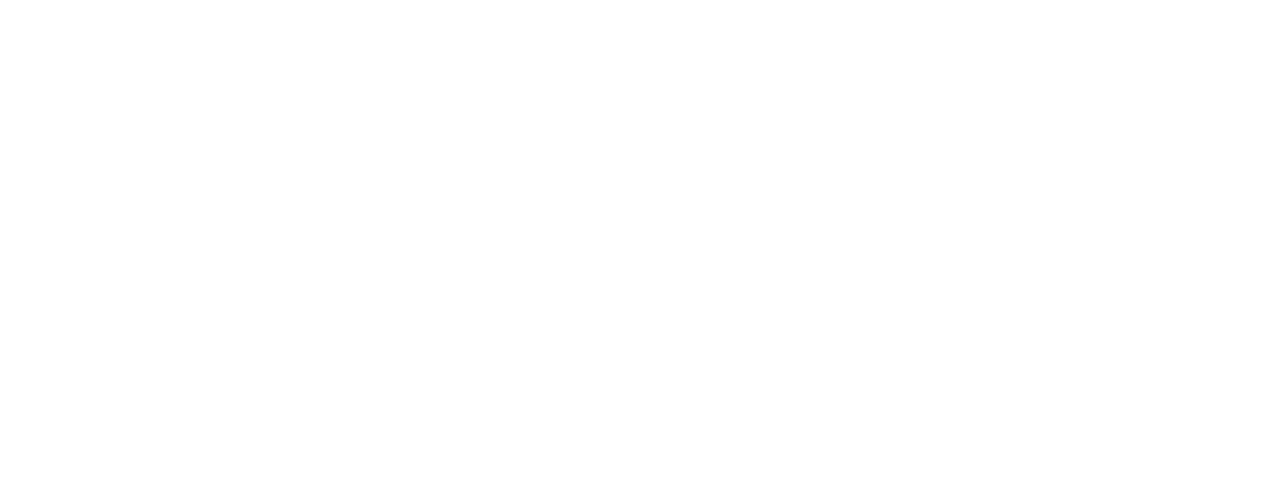
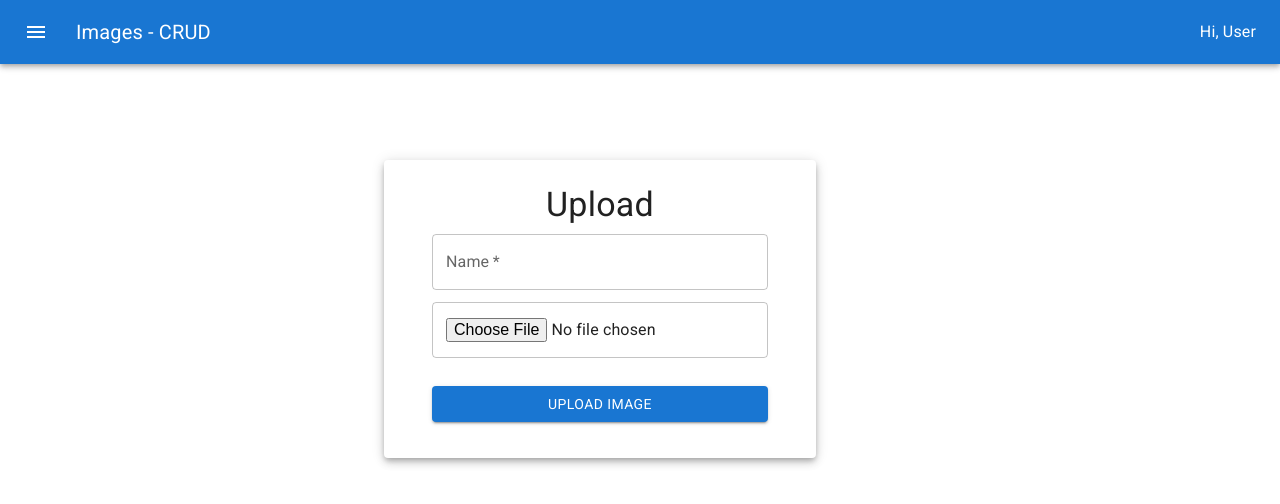
Before and after one commit to JFBatista023/Images-CRUD, a React (Create React App) app: page /dashboard/images/upload in a window 1280 px wide. Before the commit this address had no page. Shown: the top 504 px of the page. Built offline with nearby package versions, Linux system fonts and the light colour scheme.

Commit message:
Second Commit

```diff
--- a/src/App.jsx
+++ b/src/App.jsx
@@ -3,6 +3,8 @@ import { Route, Routes } from "react-router-dom";
 import FormsLogin from "./components/Forms/FormsLogin";
 import FormsRegister from "./components/Forms/FormsRegister";
 import DashboardImages from "./components/Dashboard/DashboardImages";
+import ShowImage from "./components/pages/ShowImage";
+import UploadImage from "./components/pages/UploadImage";
 
 function App() {
   return (
@@ -11,6 +13,12 @@ function App() {
         <Route exact path="/" element={<FormsLogin />} />
         <Route exact path="register/" element={<FormsRegister />} />
         <Route exact path="dashboard/images/" element={<DashboardImages />} />
+        <Route exact path="dashboard/images/:id/" element={<ShowImage />} />
+        <Route
+          exact
+          path="dashboard/images/upload/"
+          element={<UploadImage />}
+        />
       </Routes>
     </div>
   );
--- a/src/components/Dashboard/DashboardImages.jsx
+++ b/src/components/Dashboard/DashboardImages.jsx
@@ -1,95 +1,123 @@
 import React, { useState, useEffect } from "react";
-import Nav from "../Nav/Nav";
-import MenuIcon from "@mui/icons-material/Menu";
+import VisibilityIcon from "@mui/icons-material/Visibility";
+import SearchIcon from "@mui/icons-material/Search";
+import DeleteIcon from "@mui/icons-material/Delete";
 import {
   ImageList,
-  Menu,
-  MenuItem,
   IconButton,
   ImageListItem,
   ImageListItemBar,
+  Paper,
+  InputBase,
 } from "@mui/material";
 import axios from "axios";
+import { useNavigate } from "react-router-dom";
+import NavDashboard from "../Nav/NavDashboard";
 
 const DashboardImages = () => {
-  const [anchorEl, setAnchorEl] = useState(null);
-  const open = Boolean(anchorEl);
   const [images, setImages] = useState([]);
-
-  const handleClick = (event) => {
-    setAnchorEl(event.currentTarget);
-  };
-
-  const handleClose = () => {
-    setAnchorEl(null);
-  };
-
-  const srcset = (image, width, height, rows = 1, cols = 1) => {
-    return {
-      src: `${image}?w=${width * cols}&h=${height * rows}&fit=crop&auto=format`,
-      srcSet: `${image}?w=${width * cols}&h=${
-        height * rows
-      }&fit=crop&auto=format&dpr=2 2x`,
-    };
-  };
-
-  // const fetchImage = async () => {
-  //   const res = await fetch(imageUrl);
-  //   const imageBlob = await res.blob();
-  //   const imageObjectURL = URL.createObjectURL(imageBlob);
-  //   setImg(imageObjectURL);
-  // };
+  const [imageName, setImageName] = useState("");
+  const navigate = useNavigate();
 
   useEffect(() => {
     axios.get("http://127.0.0.1:8000/users/21/images/").then((response) => {
       setImages(response.data);
-      console.log(response.data);
+      console.log(response.data[0].name);
     });
   }, []);
 
+  const searchImage = () => {
+    for (let index = 0; index < images.length; index++) {
+      if (images[index].name === imageName) {
+        return;
+      }
+    }
+  };
+
+  // const deleteImage = () => {
+  //   axios.delete("");
+  // };
+
   return (
     <>
-      <Nav
-        newComponent={
-          <>
-            <IconButton
-              size="large"
-              edge="start"
-              color="inherit"
-              aria-label="menu"
-              sx={{ mr: 2 }}
-              id="basic-button"
-              aria-controls={open ? "basic-menu" : undefined}
-              aria-haspopup="true"
-              aria-expanded={open ? "true" : undefined}
-              onClick={handleClick}
-            >
-              <MenuIcon />
-            </IconButton>
-            <Menu
-              id="basic-menu"
-              anchorEl={anchorEl}
-              open={open}
-              onClose={handleClose}
-              MenuListProps={{
-                "aria-labelledby": "basic-button",
-              }}
-            >
-              <MenuItem onClick={handleClose}>All Images</MenuItem>
-              <MenuItem onClick={handleClose}>Upload Images</MenuItem>
-              <MenuItem onClick={handleClose}>Logout</MenuItem>
-            </Menu>
-          </>
-        }
+      <NavDashboard />
+
+      <Paper
+        component="form"
+        sx={{
+          p: "2px 4px",
+          display: "flex",
+          alignItems: "center",
+          width: 400,
+          ml: "33%",
+          mt: 4,
+        }}
       >
-        User
-      </Nav>
+        <InputBase
+          value={imageName}
+          onChange={(e) => {
+            setImageName(e.target.value);
+          }}
+          sx={{ ml: 1, flex: 1 }}
+          placeholder="Search Image"
+        />
+        <IconButton
+          onClick={() => {
+            searchImage();
+          }}
+          type="button"
+          sx={{ p: "10px" }}
+          aria-label="search"
+        >
+          <SearchIcon />
+        </IconButton>
+      </Paper>
 
       <div>
-        {images.map((image) => {
-          console.log(image);
-          return <img src={`http://127.0.0.1:8000${image.photo}`}></img>;
-        })}
+        <ImageList sx={{ width: 650, height: 500, ml: "27%", mt: 10 }} cols={2}>
+          {images.map((image) => {
+            const imagePhoto = `http://127.0.0.1:8000${image.photo}`;
+
+            return (
+              <ImageListItem key={imagePhoto}>
+                <img
+                  src={`${imagePhoto}?w=248&fit=crop&auto=format`}
+                  srcSet={`${imagePhoto}?w=248&fit=crop&auto=format&dpr=2 2x`}
+                  alt={image.name}
+                  loading="lazy"
+                />
+                <ImageListItemBar
+                  title={image.name}
+                  actionIcon={
+                    <>
+                      <IconButton
+                        sx={{ color: "rgba(255, 255, 255, 0.54)" }}
+                        onClick={() =>
+                          navigate(`/dashboard/images/${image.id}/`, {
+                            state: { url: imagePhoto },
+                          })
+                        }
+                      >
+                        <DeleteIcon />
+                      </IconButton>
+                      <IconButton
+                        sx={{ color: "rgba(255, 255, 255, 0.54)" }}
+                        aria-label={`info about ${image.name}`}
+                        onClick={() =>
+                          navigate(`/dashboard/images/${image.id}/`, {
+                            state: { url: imagePhoto },
+                          })
+                        }
+                      >
+                        <VisibilityIcon />
+                      </IconButton>
+                    </>
+                  }
+                />
+              </ImageListItem>
+            );
+          })}
+        </ImageList>
       </div>
     </>
   );
--- /dev/null
+++ b/src/components/Nav/NavDashboard.jsx
@@ -0,0 +1,67 @@
+import React, { useState } from "react";
+import { Menu, MenuItem, IconButton } from "@mui/material";
+import MenuIcon from "@mui/icons-material/Menu";
+import Nav from "./Nav";
+import { useNavigate } from "react-router-dom";
+
+const NavDashboard = () => {
+  const [anchorEl, setAnchorEl] = useState(null);
+  const open = Boolean(anchorEl);
+  const navigate = useNavigate();
+
+  const handleClick = (event) => {
+    setAnchorEl(event.currentTarget);
+  };
+
+  const handleClose = () => {
+    setAnchorEl(null);
+  };
+
+  const toUploadPage = () => {
+    return navigate("/dashboard/images/upload/", { replace: true });
+  };
+
+  const toImagesPage = () => {
+    return navigate("/dashboard/images/", { replace: true });
+  };
+
+  return (
+    <Nav
+      newComponent={
+        <>
+          <IconButton
+            size="large"
+            edge="start"
+            color="inherit"
+            aria-label="menu"
+            sx={{ mr: 2 }}
+            id="basic-button"
+            aria-controls={open ? "basic-menu" : undefined}
+            aria-haspopup="true"
+            aria-expanded={open ? "true" : undefined}
+            onClick={handleClick}
+          >
+            <MenuIcon />
+          </IconButton>
+          <Menu
+            id="basic-menu"
+            anchorEl={anchorEl}
+            open={open}
+            onClose={handleClose}
+            MenuListProps={{
+              "aria-labelledby": "basic-button",
+            }}
+          >
+            <MenuItem onClick={toImagesPage}>All Images</MenuItem>
+            <MenuItem onClick={toUploadPage}>Upload Images</MenuItem>
+            <MenuItem>Logout</MenuItem>
+          </Menu>
+        </>
+      }
+    >
+      User
+    </Nav>
+  );
+};
+
+export default NavDashboard;
--- /dev/null
+++ b/src/components/pages/ShowImage.jsx
@@ -0,0 +1,25 @@
+import React from "react";
+import { useLocation } from "react-router-dom";
+import { ImageListItem } from "@mui/material";
+
+const ShowImage = () => {
+  const location = useLocation();
+  const url = location.state.url;
+
+  return (
+    <>
+      <ImageListItem>
+        <img src={url} alt="" loading="lazy" />
+        {/* <ImageListItemBar
+          actionIcon={
+            <IconButton sx={{ color: "rgba(255, 255, 255, 0.54)" }}>
+              <DownloadIcon />
+            </IconButton>
+          }
+        /> */}
+      </ImageListItem>
+    </>
+  );
+};
+
+export default ShowImage;
--- /dev/null
+++ b/src/components/pages/UploadImage.jsx
@@ -0,0 +1,82 @@
+import React, { useState } from "react";
+import NavDashboard from "../Nav/NavDashboard";
+import { Button, Container, Paper, TextField, Typography } from "@mui/material";
+import axios from "axios";
+
+const UploadImage = () => {
+  const [name, setName] = useState("");
+  const [selectedImage, setSelectedImage] = useState(null);
+
+  const sendData = () => {
+    const data = {
+      name: name,
+      photo: selectedImage,
+    };
+    const options = {
+      method: "POST",
+      headers: { "content-type": "multipart/form-data" },
+      data: data,
+      url: "21/images/uploadfiles/",
+      baseURL: "http://127.0.0.1:8000/users/",
+    };
+    axios(options)
+      .then((response) => {
+        console.log(response);
+      })
+      .catch((response) => console.log(response));
+  };
+
+  return (
+    <>
+      <NavDashboard />
+      <Paper
+        sx={{
+          mt: 12,
+          p: 3,
+          ml: "30%",
+          display: "flex",
+          width: "30%",
+          height: 250,
+        }}
+        elevation={5}
+      >
+        <Container maxWidth="xs">
+          <Typography variant="h4" component="h1" align="center">
+            Upload
+          </Typography>
+          <form
+            onSubmit={(e) => {
+              e.preventDefault();
+              sendData();
+            }}
+          >
+            <TextField
+              label="Name"
+              margin="dense"
+              value={name}
+              onChange={(e) => {
+                setName(e.target.value);
+              }}
+              required
+              fullWidth
+            ></TextField>
+            <TextField
+              type="file"
+              margin="dense"
+              onChange={(event) => {
+                setSelectedImage(event.target.files[0]);
+              }}
+              required
+              fullWidth
+            ></TextField>
+            <Button variant="contained" sx={{ mt: 3 }} type="submit" fullWidth>
+              Upload Image
+            </Button>
+          </form>
+        </Container>
+      </Paper>
+    </>
+  );
+};
+
+export default UploadImage;
```
